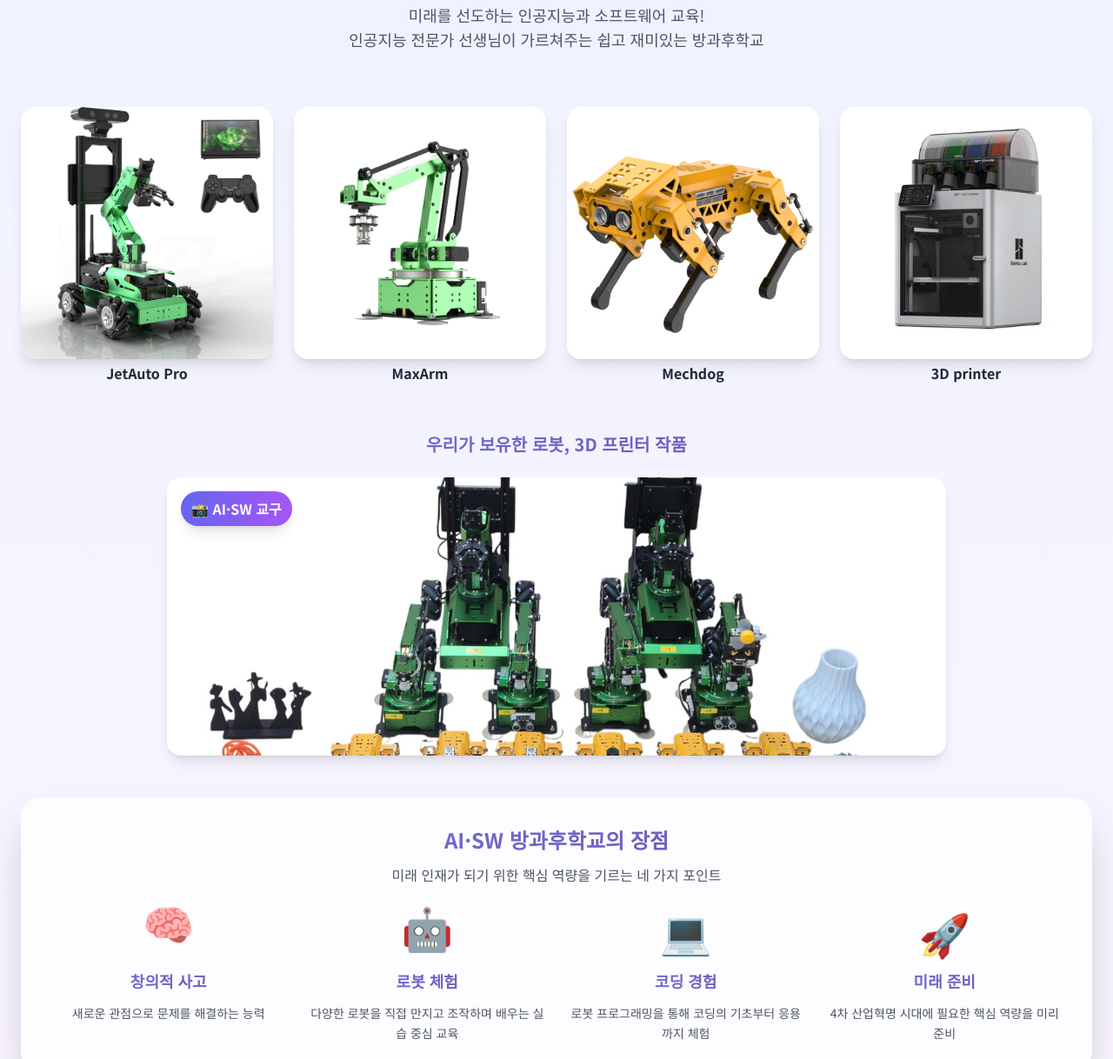
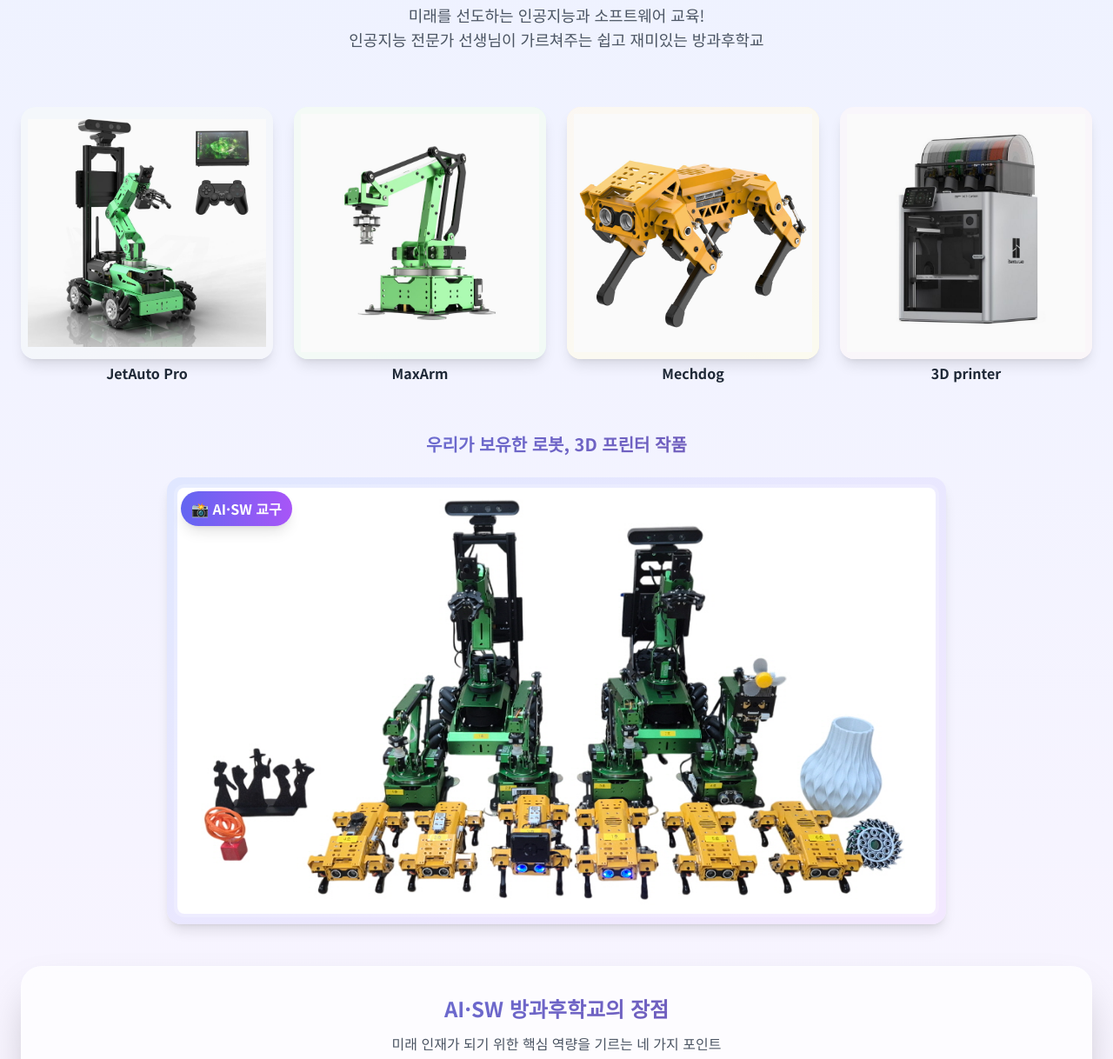
Before and after one commit to lifeprofessor/sdjgh-admission, a plain HTML site: page index.html in a window 1280 px wide. Shown: the part 2578-3796 px from the top of the page at 87% size. Drawn offline with nearby package versions, Linux system fonts and the light colour scheme.

Commit message:
로봇 사진 레이아웃 변경

```diff
--- a/css/style.css
+++ b/css/style.css
@@ -893,3 +893,37 @@ a:focus {
         font-size: 0.75rem;
     }
 }
+
+/* AI·SW 방과후학교 이미지 스타일 */
+.ai-sw-item img {
+    transition: all 0.3s ease;
+    filter: brightness(0.98);
+    width: 100%;
+    height: 100%;
+    object-fit: contain;
+    object-position: center;
+    padding: 0.5rem;
+    background: rgba(255, 255, 255, 0.8);
+}
+
+.ai-sw-item:hover img {
+    transform: scale(1.05);
+    filter: brightness(1.02);
+}
+
+/* AI·SW 로봇 작품 이미지 컨테이너 */
+.ai-sw-robots-container {
+    background: rgba(255, 255, 255, 0.3);
+    padding: 0.5rem;
+    border-radius: 1.5rem;
+}
+
+.ai-sw-robots-container img {
+    object-fit: contain;
+    object-position: center;
+    width: 100%;
+    height: 100%;
+    padding: 0.25rem;
+    background: rgba(255, 255, 255, 0.2);
+    border-radius: 0.75rem;
+}
--- a/index.html
+++ b/index.html
@@ -47,7 +47,7 @@
         <div id="mobile-menu" class="hidden md:hidden bg-white border-t border-purple-100">
             <a href="#curriculum" class="block py-3 px-6 text-base font-semibold hover:bg-gradient-to-r hover:from-purple-50 hover:to-transparent transition">너의 미래</a>
             <a href="#clubs" class="block py-3 px-6 text-base font-semibold hover:bg-gradient-to-r hover:from-purple-50 hover:to-transparent transition">동아리 활동</a>
-            <a href="#ai-sw" class="block py-3 px-6 text-base font-semibold hover:bg-gradient-to-r hover:from-purple-50 hover:to-transparent transition">AI·SW 방과후</a>
+            <a href="#ai-sw" class="block py-3 px-6 text-base font-semibold hover:bg-gradient-to-r hover:from-purple-50 hover:to-transparent transition">AI·SW 방과후학교</a>
             <a href="#places" class="block py-3 px-6 text-base font-semibold hover:bg-gradient-to-r hover:from-purple-50 hover:to-transparent transition">학교 공간</a>
             <a href="#meals" class="block py-3 px-6 text-base font-semibold hover:bg-gradient-to-r hover:from-purple-50 hover:to-transparent transition">학교 급식</a>
             <a href="#news" class="block py-3 px-6 text-base font-semibold hover:bg-gradient-to-r hover:from-purple-50 hover:to-transparent transition">뉴스</a>
@@ -389,11 +389,11 @@
                     <div class="text-center mb-12 fade-in">
                         <h3 class="text-xl font-bold gradient-text mb-6">우리가 보유한 로봇, 3D 프린터 작품</h3>
                         <div class="max-w-4xl mx-auto">
-                            <div class="group cursor-pointer" onclick="openImageModal('images/ai_sw_robots.jpg', '서대전여고 보유 로봇 및 3D 프린터 작품')">
-                                <div class="relative rounded-2xl shadow-lg overflow-hidden bg-gradient-to-br from-indigo-100 to-purple-100 hover:shadow-xl transition-all duration-300 hover:transform hover:-translate-y-1">
-                                    <img src="images/ai_sw_robots.jpg"
+                            <div class="group cursor-pointer" onclick="openImageModal('images/ai_sw_robots-light.jpg', '서대전여고 보유 로봇 및 3D 프린터 작품')">
+                                <div class="relative rounded-2xl shadow-lg overflow-hidden bg-gradient-to-br from-indigo-100 to-purple-100 hover:shadow-xl transition-all duration-300 hover:transform hover:-translate-y-1 ai-sw-robots-container">
+                                    <img src="images/ai_sw_robots-light.jpg"
                                          alt="서대전여고 보유 로봇 및 3D 프린터 작품"
-                                         class="w-full h-64 md:h-80 object-cover group-hover:scale-105 transition-transform duration-300"
+                                         class="w-full h-64 md:h-80 object-contain group-hover:scale-105 transition-transform duration-300"
                                          onerror="this.style.display='none'; this.nextElementSibling.style.display='flex';">
                                     <div class="absolute inset-0 flex items-center justify-center text-8xl bg-gradient-to-br from-indigo-100 to-purple-100" style="display: none;">
                                         🤖
```
Also changed, not shown: images/ai_sw_robots-light.jpg (added).
